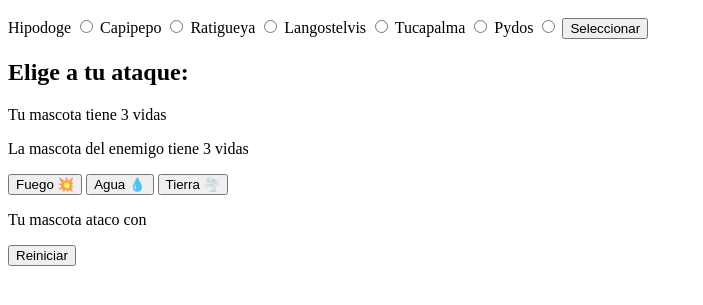
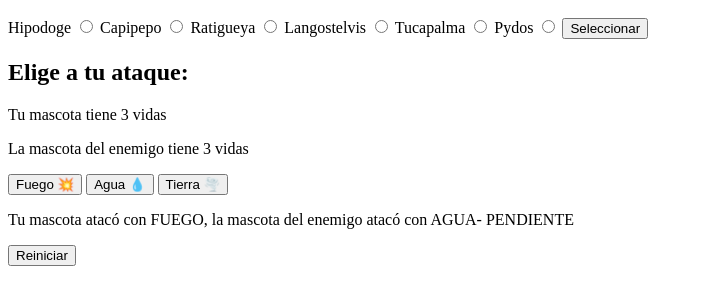
Before and after one commit to CarlosCortes2020/curso-programacion-basica, a plain HTML site: page mokepon/mokepon.html in a window 1280 px wide. Both pictures are taken after a click on the button "Fuego 💥". Shown: the part 111-416 px from the top of the page, without its empty margins (0-703 px from the left). Drawn offline with Linux system fonts and the light colour scheme.

Commit message:
Code added to generate the combat messages

```diff
--- a/mokepon/js/codepro.js
+++ b/mokepon/js/codepro.js
@@ -1,9 +1,10 @@
-//Variables globales
+//*Variables globales*
 let ataqueJugador
 let ataqueEnemigo
 
 
-//Funciones de de juego
+//*Funciones de de juego*
+//Funcion para inicio del juego, definicion de botones direccionamiento a HTML
 function iniciarJuego(){
     let botonMascotaJugador = document.getElementById('boton-mascota')
     botonMascotaJugador.addEventListener('click',seleccionarMascotaJugador)
@@ -16,6 +17,7 @@
     botonTierra.addEventListener('click', ataqueTierra)
 }
 
+//Funcion par ala seleccion de mascota por parte del jugador y generacion aleatoria de la mascota del enemigo
 function seleccionarMascotaJugador(){
     let inputHipodoge = document.getElementById('hipodoge')
     let inputCapipepo = document.getElementById('capipepo')
@@ -46,6 +48,7 @@
     seleccionarMascotaEnemigo()
 }
 
+//Funcion para la generacion aleatoria de la mascota del enemigo
 function seleccionarMascotaEnemigo(){
     let mascotaAleatorio = aleatorio(1,6)
     let spanMascotaEnemigo= document.getElementById('mascota-enemigo')
@@ -67,6 +70,7 @@
 
 }
 
+//*Funciones par la seleccion del ataque del jugador*
 function ataqueFuego(){
     ataqueJugador = 'FUEGO'
     ataqueAleatorioEnemigo ()
@@ -82,6 +86,7 @@
     ataqueAleatorioEnemigo ()
 }
 
+//*Funcion para la generacion aleatoria de ataque del enemigo */
 function ataqueAleatorioEnemigo(){
     let ataqueAleatorio = aleatorio(1,3)
 
@@ -93,8 +98,20 @@
         ataqueEnemigo ='TIERRA'
     }
 
+    crearMensaje()
 }
 
+//*Funcion para la creacion de los mensajes de la partida */
+function crearMensaje(){
+    let sectionMensajes = document.getElementById('mensajes')
+    let parrafo = document.createElement('p')
+
+    parrafo.innerHTML = 'Tu mascota atacó con ' + ataqueJugador + ', la mascota del enemigo atacó con ' + ataqueEnemigo + '- PENDIENTE'
+
+    sectionMensajes.appendChild(parrafo)
+}
+
+//*Funcion para la generacion aleatoria de un numero dentro de un rango dado */
 function aleatorio(min,max){
     return Math.floor(Math.random()*(max - min + 1) + min)
 }
--- a/mokepon/mokepon.html
+++ b/mokepon/mokepon.html
@@ -41,11 +41,7 @@
     </section>
 
     <section id="mensajes">
-        <p>
-            <span>
-                Tu mascota ataco con <span id="ataque-mascota"></span>
-            </span>
-        </p>
+
     </section>
 
     <section id="reiniciar">
```
